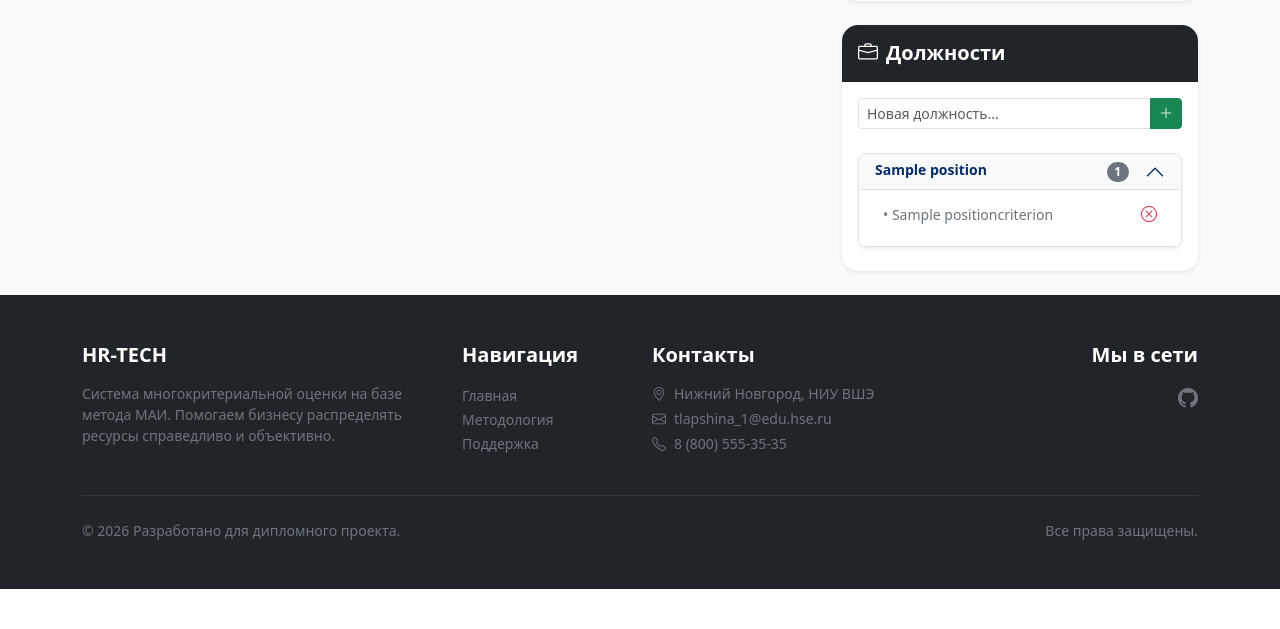
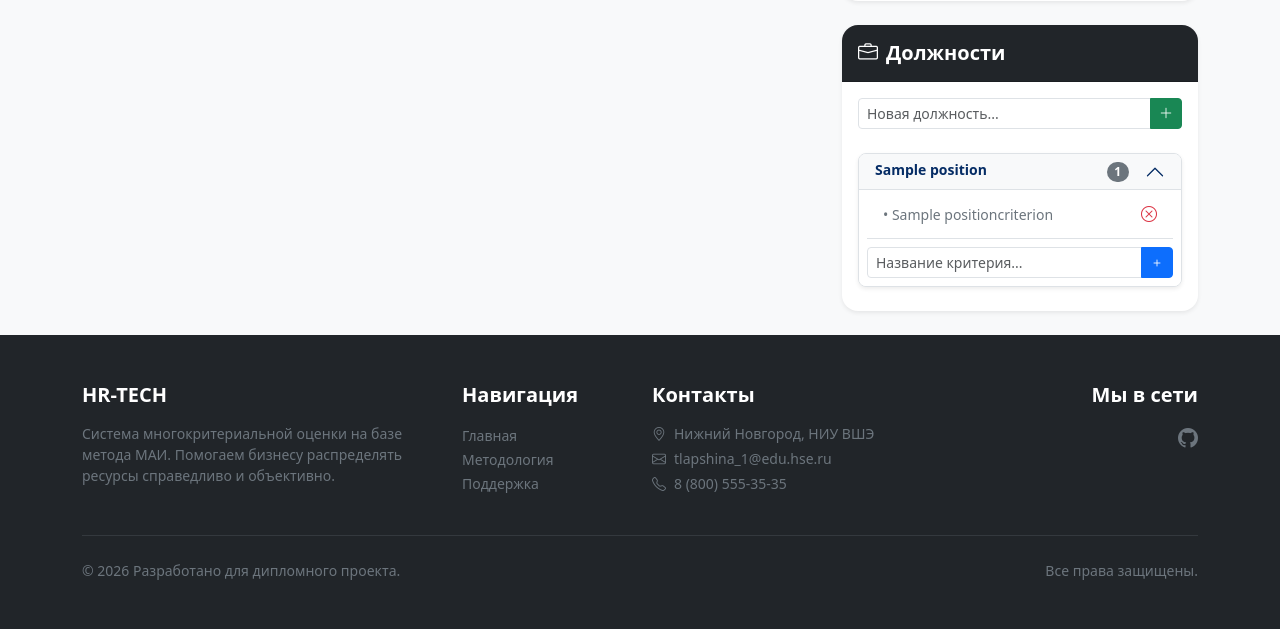
Before and after one commit to Tatyanka25/Diploma, a Django app: page /management/ in a window 1280 px wide, after a click that opens the changed part. Shown: the part 560-1189 px from the top of the page. Before the commit the page ends 1149 px from the top, so only its background shows below. Run offline with Django 5.2, Linux system fonts and the light colour scheme; a user stored in the database is signed in; tables that the repository leaves empty hold one stand-in row (values such as "Sample post").

Commit message:
fix: restore position criteria form and implement accordion state persistence

```diff
--- a/evaluations/templates/evaluations/management_list.html
+++ b/evaluations/templates/evaluations/management_list.html
@@ -249,33 +249,50 @@
 
                     <div class="accordion accordion-flush" id="posAcc">
                         {% for pos in positions %}
+                        {% with is_opened=request.GET.opened_pos %}
                         <div class="accordion-item border rounded-3 mb-2 overflow-hidden shadow-sm">
                             <h2 class="accordion-header">
-                                <button class="accordion-button collapsed py-2 px-3 fw-bold bg-light" type="button" data-bs-toggle="collapse" data-bs-target="#p-{{ pos.id }}">
+                                <button class="accordion-button {% if is_opened != pos.id|stringformat:'s' %}collapsed{% endif %} py-2 px-3 fw-bold bg-light"
+                                        type="button" data-bs-toggle="collapse" data-bs-target="#p-{{ pos.id }}">
                                     <div class="d-flex justify-content-between w-100 pe-3">
                                         <span class="small">{{ pos.name }}</span>
                                         <span class="badge bg-secondary rounded-pill small">{{ pos.base_criteria.count }}</span>
                                     </div>
                                 </button>
                             </h2>
-                            <div id="p-{{ pos.id }}" class="accordion-collapse collapse" data-bs-parent="#posAcc">
+                            <div id="p-{{ pos.id }}" class="accordion-collapse collapse {% if is_opened == pos.id|stringformat:'s' %}show{% endif %}" data-bs-parent="#posAcc">
                                 <div class="accordion-body p-2 bg-white">
                                     <ul class="list-group list-group-flush mb-2">
                                         {% for bc in pos.base_criteria.all %}
                                         <li class="list-group-item d-flex justify-content-between align-items-center py-1 border-0 small">
                                             <span class="text-secondary">• {{ bc.name }}</span>
-                                            <form method="post" style="display:inline;">
+                                            <form method="post" style="display:inline;" onsubmit="return confirm('Удалить критерий?')">
                                                 {% csrf_token %}
                                                 <input type="hidden" name="delete_pos_criterion" value="1">
                                                 <input type="hidden" name="criterion_id" value="{{ bc.id }}">
                                                 <button type="submit" class="btn btn-link text-danger p-0 border-0"><i class="bi bi-x-circle"></i></button>
                                             </form>
                                         </li>
+                                        {% empty %}
+                                        <li class="list-group-item border-0 small text-muted">Критерии еще не добавлены</li>
                                         {% endfor %}
                                     </ul>
+
+                                    <form method="post" class="border-top pt-2 mt-1">
+                                        {% csrf_token %}
+                                        <input type="hidden" name="add_pos_criterion" value="1">
+                                        <input type="hidden" name="pos_id" value="{{ pos.id }}">
+                                        <div class="input-group input-group-sm">
+                                            <input type="text" name="crit_name" class="form-control" placeholder="Название критерия..." required>
+                                            <button class="btn btn-primary" type="submit">
+                                                <i class="bi bi-plus"></i>
+                                            </button>
+                                        </div>
+                                    </form>
                                 </div>
                             </div>
                         </div>
+                        {% endwith %}
                         {% endfor %}
                     </div>
                 </div>
```
Also changed, not shown: evaluations/views.py (+3 -12 lines).
